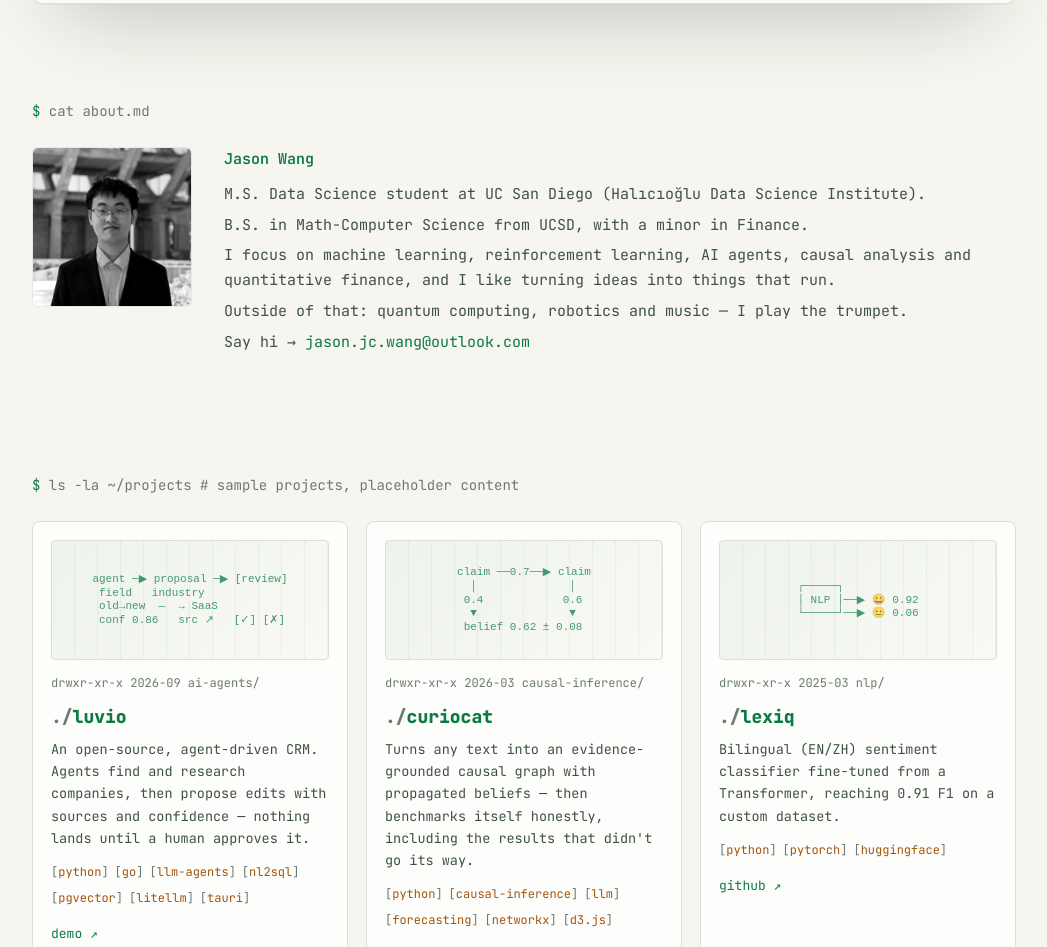
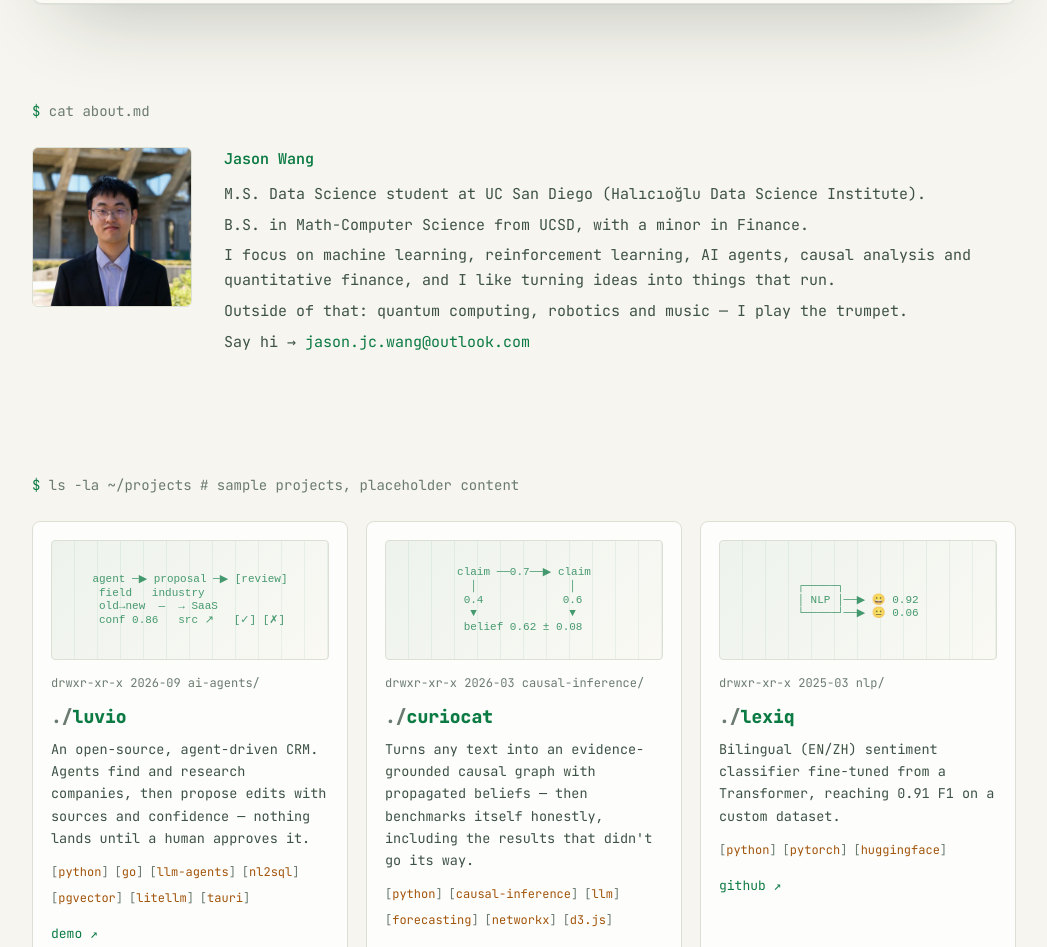
Before and after one commit to coolgenerator/coolgenerator.github.io, an Astro site: page / in a window 1280 px wide. Shown: the part 782-1729 px from the top of the page, without its empty margins (116-1163 px from the left). Built offline with nearby package versions, Linux system fonts and the light colour scheme; Astro itself is replaced by a stand-in of ours; code samples lack their colours; a web font is replaced by a local one.

Commit message:
Show the About photo in color

```diff
--- a/src/views/Home.astro
+++ b/src/views/Home.astro
@@ -95,7 +95,7 @@ const hasPlaceholder = projects.some(({ entry }) => entry.data.placeholder);
 
 <style>
   .about { display: grid; grid-template-columns: 160px 1fr; gap: 32px; align-items: start; }
-  .about img { width: 160px; height: 160px; object-fit: cover; border: 1px solid var(--line); border-radius: 6px; filter: grayscale(1) contrast(1.1); }
+  .about img { width: 160px; height: 160px; object-fit: cover; border: 1px solid var(--line); border-radius: 6px; }
   .about p { color: var(--soft); }
   .about p + p { margin-top: 6px; }
   .about .contact { margin-top: 16px; }
```
